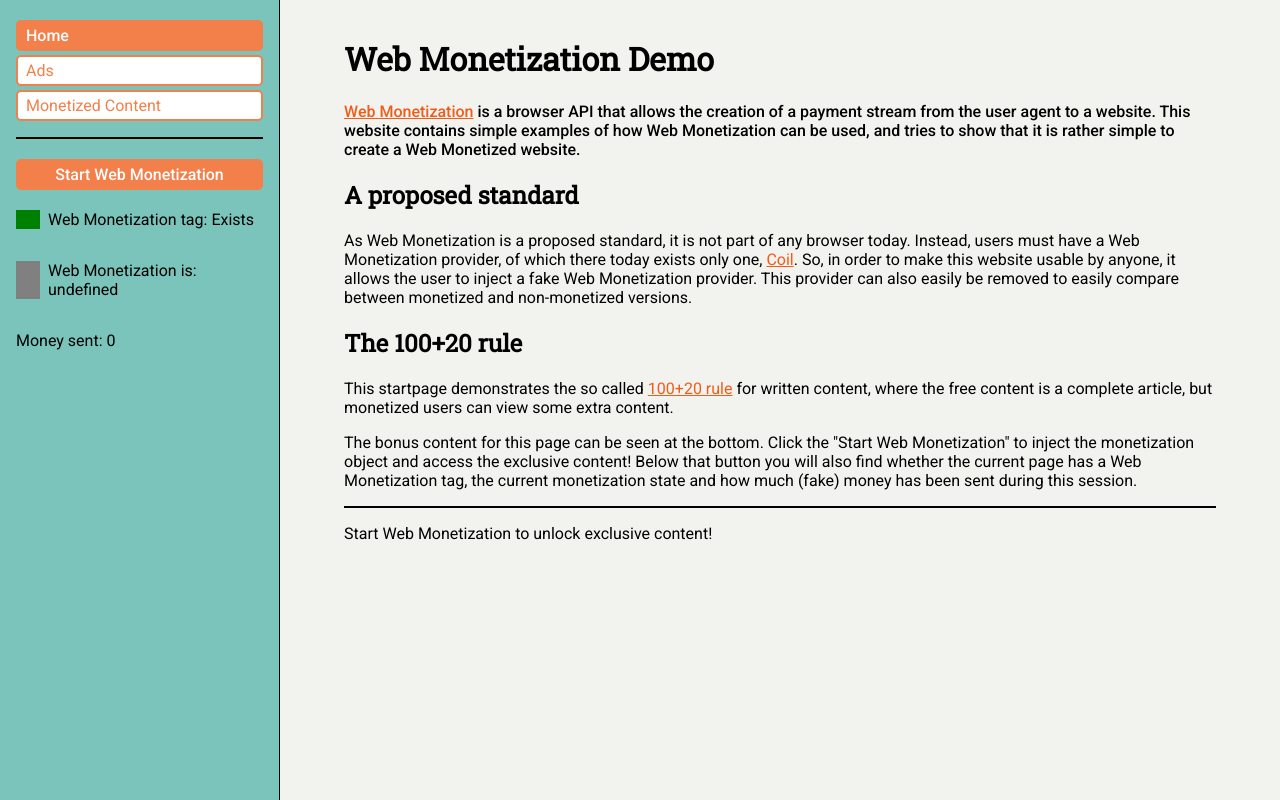
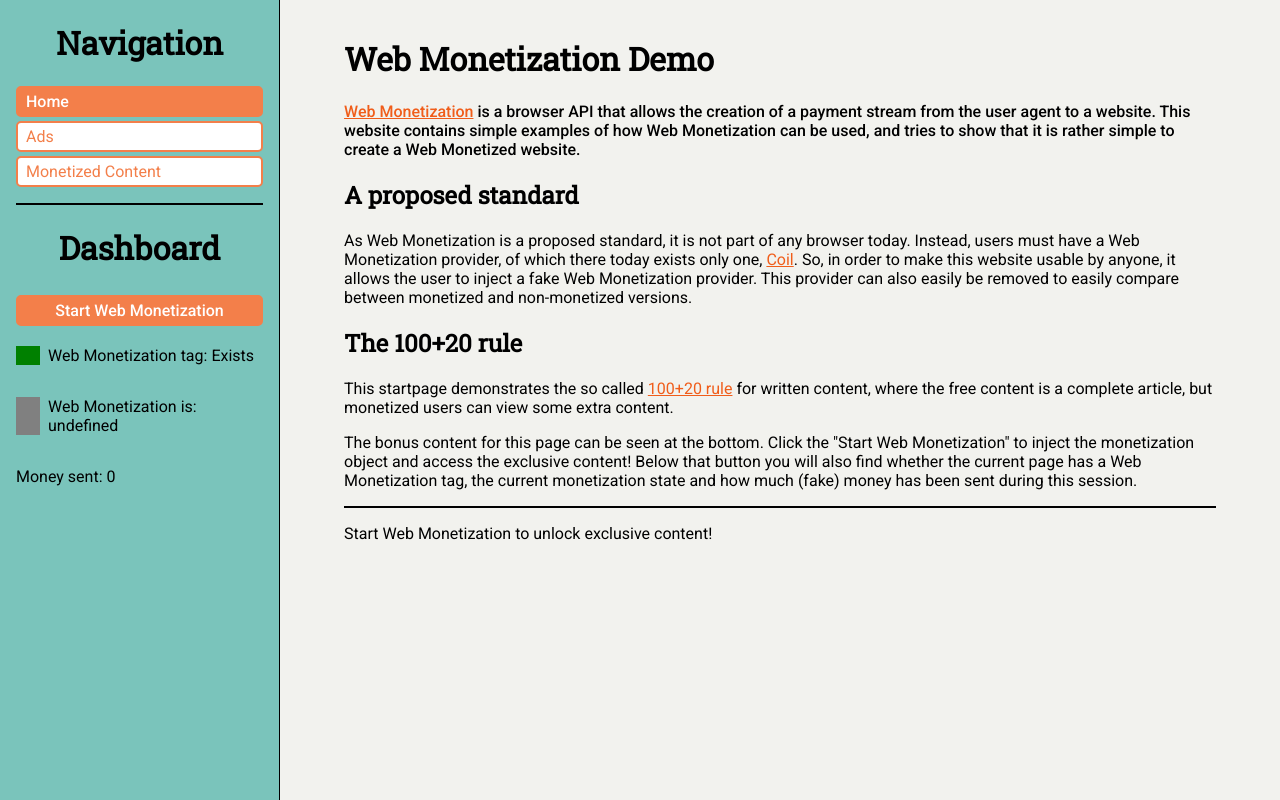
Before and after one commit to Doverstav/kitscon202, a React (Create React App) app: page / in a window 1280 px wide. Built offline with nearby package versions, Linux system fonts and the light colour scheme.

Commit message:
Add sidebar headers

```diff
--- a/src/App.css
+++ b/src/App.css
@@ -15,8 +15,13 @@
   background-color: #7ac4bb;
 
   padding: 16px;
+  padding-top: 0;
 
   border-right: 1px solid black;
+}
+
+.sidebar-header {
+  text-align: center;
 }
 
 .content {
--- a/src/App.js
+++ b/src/App.js
@@ -31,6 +31,7 @@ function App() {
   return (
     <div className="App">
       <div className="sidebar">
+        <h1 className="sidebar-header">Navigation</h1>
         <Button
           onClick={() => setActivePage(HOME)}
           text={"Home"}
@@ -50,6 +51,7 @@ function App() {
           leftAlign={true}
         />
         <Separator />
+        <h1 className="sidebar-header">Dashboard</h1>
         <WebMonetizationSpoofer
           setSpoofState={(spoofState) => setIsSpoofing(spoofState)}
         />
```
